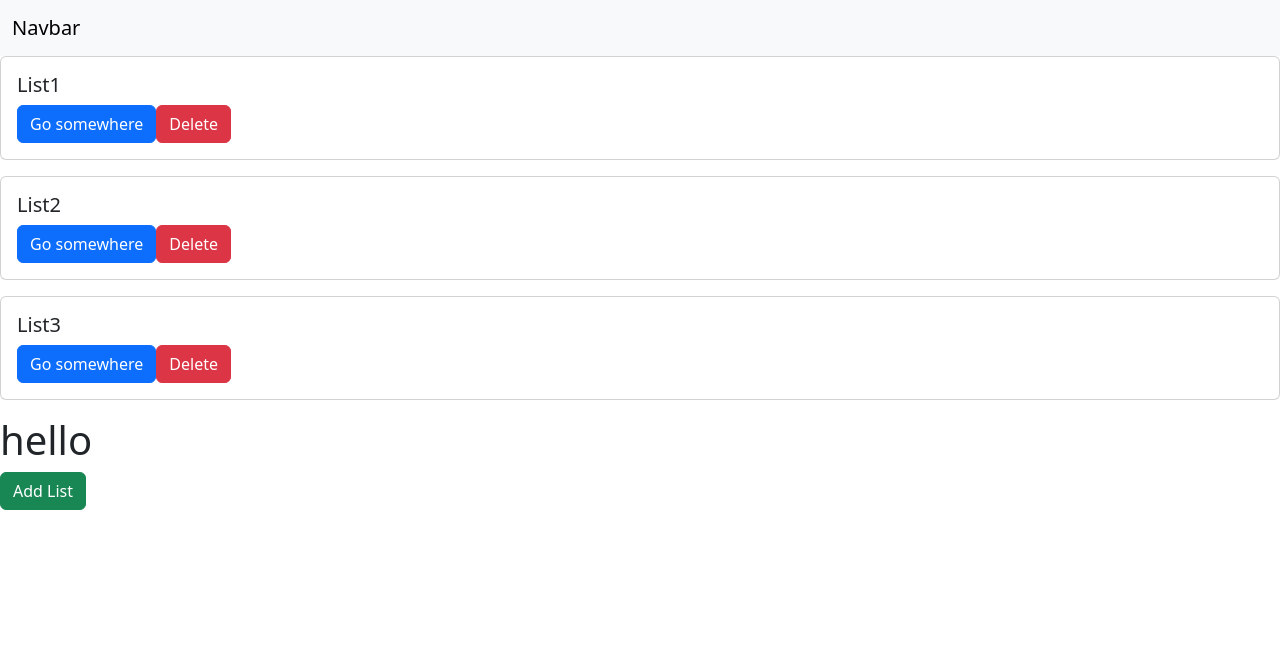
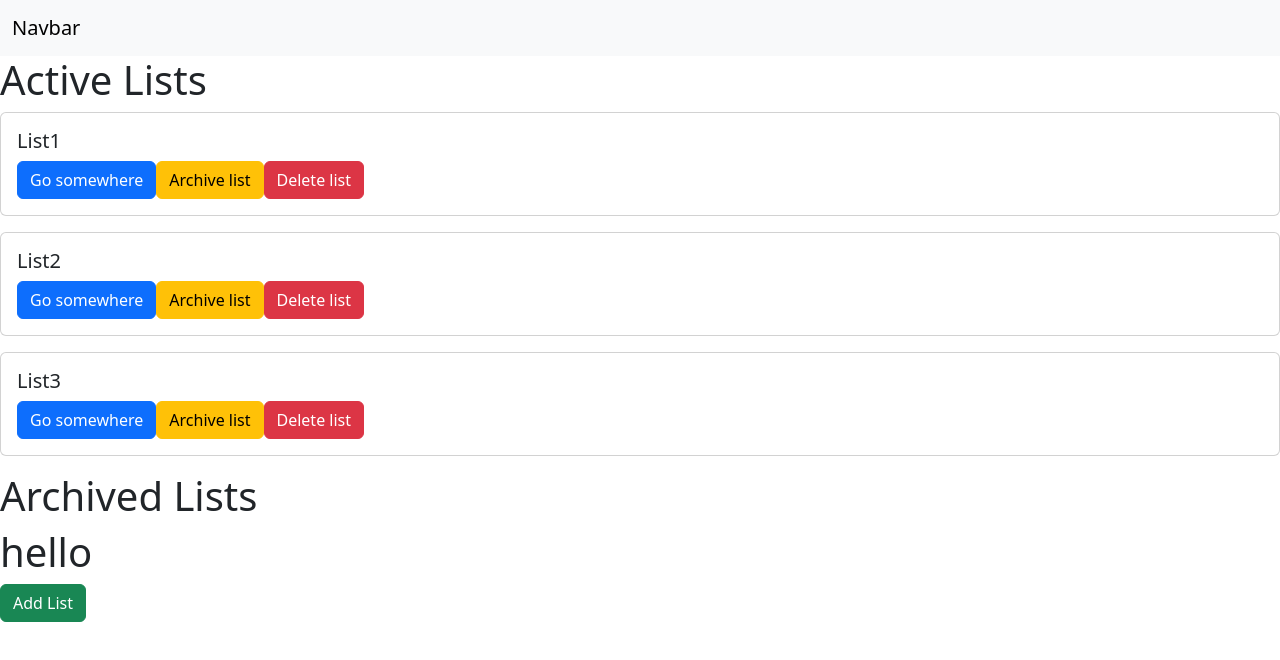
Before and after one commit to LLosTy/FrontEndHomework, a React (Create React App) app: page /TileView1 in a window 1280 px wide. Shown: the top 660 px of the page. Built offline with nearby package versions, Linux system fonts and the light colour scheme.

Commit message:
Added Active Lists and Archived lists view along with archive list button

```diff
--- a/src/components/List1.jsx
+++ b/src/components/List1.jsx
@@ -3,6 +3,7 @@ import Modal from './modal';
 
 
 // TODO :
+// Maybe add a button to the list name directly to show rename box
 // Make sure list is not empty
 // move is owner toggle to the right of the screen, maybe do it like Is Owner: True/False
 // List Name - make bigger, when in editing mode make the box less wide
--- a/src/components/TileView1.jsx
+++ b/src/components/TileView1.jsx
@@ -38,23 +38,70 @@ const TileView1 = () => {
         setList(updatedLists)
       }
 
+      //       const [resolvedItems, setResolvedItems] = useState([]);
+      const[archivedLists, setArchivedList] = useState([]);
+
+      const handleAddToArchived = (index) => {
+            const archivedList = lists[index];
+            setArchivedList([...archivedLists, archivedList]);
+
+            // Remove the resolved item from the original items list
+            const updatedLists = [...lists];
+            updatedLists.splice(index, 1);
+            setList(updatedLists);
+          };
+
+
+    //   const handleAddToResolved = (index) => {
+    //     const resolvedItem = items[index];
+    //     setResolvedItems([...resolvedItems, resolvedItem]);
+
+    //     // Remove the resolved item from the original items list
+    //     const updatedItems = [...items];
+    //     updatedItems.splice(index, 1);
+    //     setItems(updatedItems);
+    //   };
 
 
 
 
     return(
         <div>
+            <h1>Active Lists</h1>
             {lists.map((list,index) => (
                 <div class="card mb-3">
                     <div class="card-body">
-                        <h5 class="card-title">{list}</h5>
+                            {/* <a class ="btn"href={`/${list}`}> */}
+                                <h5 class="card-title">
+                                    {list}
+                                </h5>
+                            {/* </a> */}
                         {/* <p class="card-text">With supporting text below as a natural lead-in to additional content.</p> */}
                         <a class="btn btn-primary" href={`/${list}`}>Go somewhere</a>
-                        <a class="btn btn-danger" onClick={() => handleRemoveList(index)}>Delete</a>
+                        <a class="btn btn-warning" onClick={() => handleAddToArchived(index)}>Archive list</a>
+                        <a class="btn btn-danger" onClick={() => handleRemoveList(index)}>Delete list</a>
                     </div>
                 </div>
             ))
-            }
+        }
+            <h1>Archived Lists</h1>
+            {archivedLists.map((listArchived,index) => (
+                <div class="card mb-3">
+                    <div class="card-body">
+                            {/* <a class ="btn"href={`/${list}`}> */}
+                                <h5 class="card-title">
+                                    {listArchived}
+                                </h5>
+                            {/* </a> */}
+                        {/* <p class="card-text">With supporting text below as a natural lead-in to additional content.</p> */}
+                        <a class="btn btn-primary" href={`/${listArchived}`}>Go somewhere</a>
+                        <a class="btn btn-warning" onClick={() => handleAddToArchived(index)}>Archive list</a>
+                        <a class="btn btn-danger" onClick={() => handleRemoveList(index)}>Delete list</a>
+                    </div>
+                </div>
+            ))
+        }
+            {/* {archivedLists} */}
             <h1>hello</h1>
             {/* <!-- Button trigger modal --> */}
                 <button type="button" class="btn btn-success" data-bs-toggle="modal" data-bs-target="#exampleModal">
```
